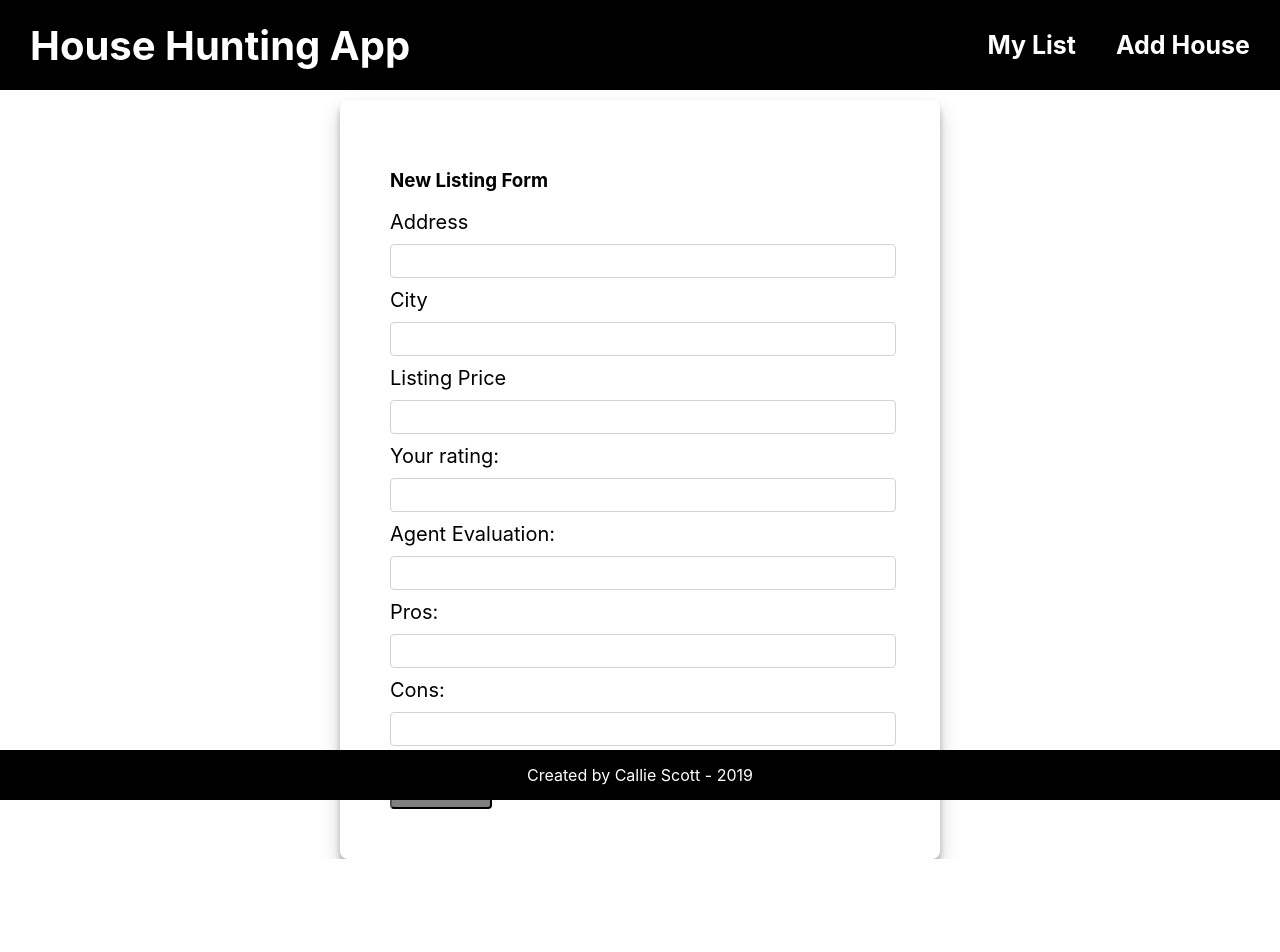
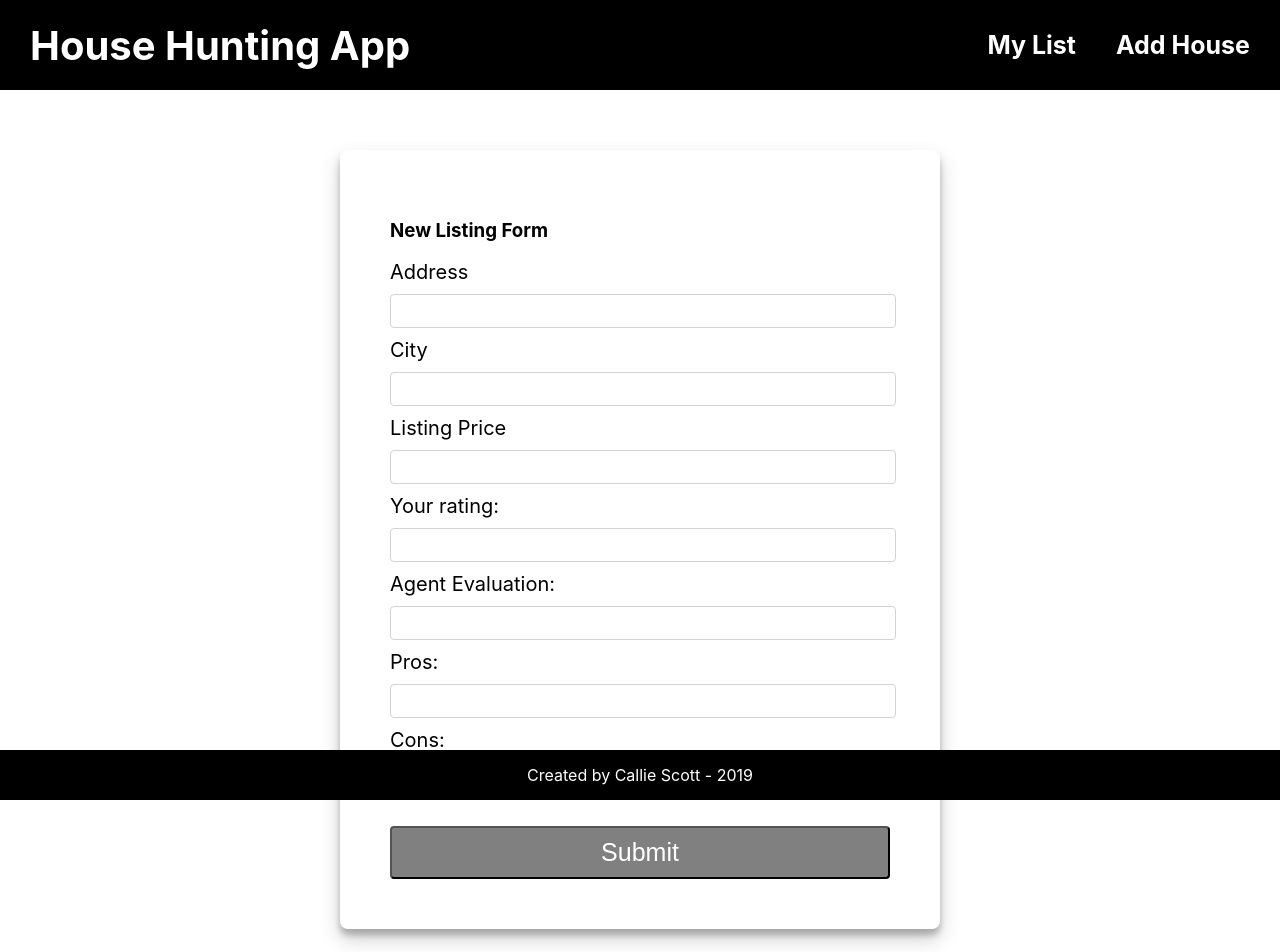
Before and after one commit to calliescott/house-wish-list, a React (Create React App) app: page /addHouse in a window 1280 px wide. Shown: the top 952 px of the page. Before the commit the page ends 859 px from the top, so only its background shows below. Built offline with nearby package versions, Linux system fonts and the light colour scheme; no server answers.

Commit message:
further changes

```diff
--- a/api/models/houseModel.js
+++ b/api/models/houseModel.js
@@ -9,10 +9,6 @@ const houseSchema = exports.schema = new Schema({
   rating: Number,
   positiveNotes: String,
   negativeNotes: String,
-  user: {
-    type: Schema.Types.ObjectId,
-    ref: 'User',
-  }
 });
 
 const House = exports.model = mongoose.model('House', houseSchema);
--- a/src/components/AddHouseForm/AddHouseForm.scss
+++ b/src/components/AddHouseForm/AddHouseForm.scss
@@ -1,5 +1,5 @@
 .addHouseContainer {
-  padding-top: 100px;
+  padding: 150px 0;
 }
 
 .border {
@@ -10,9 +10,14 @@
   justify-content: center;
   width: 500px;
   padding: 50px;
-  margin: 0 auto;
+  margin: 50 auto;
   box-shadow: 0 10px 20px rgba(0,0,0,0.19), 0 6px 6px rgba(0,0,0,0.23);
   background-color: white;
+
+  button {
+    width: 100%;
+    margin-top: 20px;
+  }
 }
 
 .formLabel {
--- a/src/components/HousePage/HousePage.jsx
+++ b/src/components/HousePage/HousePage.jsx
@@ -23,7 +23,19 @@ export default function HousePage(props) {
     getHouseListingById();
 
   }, [ props.match.params.id]);
-  console.log(house);
+
+  async function deleteHouse() {
+    try {
+      const response = await fetch('/api/houses', {
+        method: 'DELETE'
+      });
+      const resp = await response.json();
+      console.log("Resp", resp);
+    } catch(err) {
+      console.log(err);
+    }
+  };
+
   return (
     <div className="housePageContainer">
     <div className="houseContainer">
@@ -35,7 +47,10 @@ export default function HousePage(props) {
       <p>Pros: {house.positiveNotes}</p>
       <p>Cons: {house.positiveNotes}</p>
       <div className="buttonContainer">
-        <Button text={"Delete from list"} />
+        <Button text={"Delete from list"} onClick={() => {
+          deleteHouse();
+          props.history.push("/");
+        }}/>
         <Button text={"Back to List"} onClick={() => {
           props.history.push("/");
         }}/>
--- a/src/components/HousePage/HousePage.scss
+++ b/src/components/HousePage/HousePage.scss
@@ -3,8 +3,8 @@
   display: flex;
   flex-direction: row;
   justify-content: center;
-  align-items: flex-start;
   height: calc(100vh - 100px);
+  font-size: 20px;
 
   .houseContainer, .imageContainer {
     width: 50%;
```
Also changed, not shown: api/routes/houseRouter.js (+11 -0 lines).
